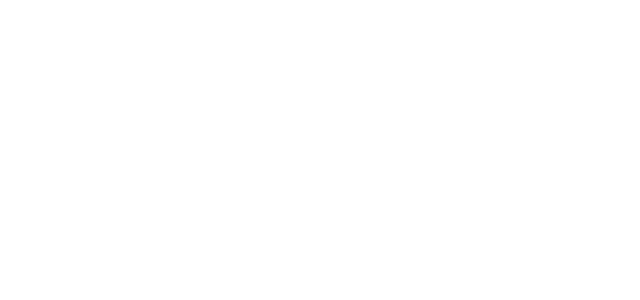
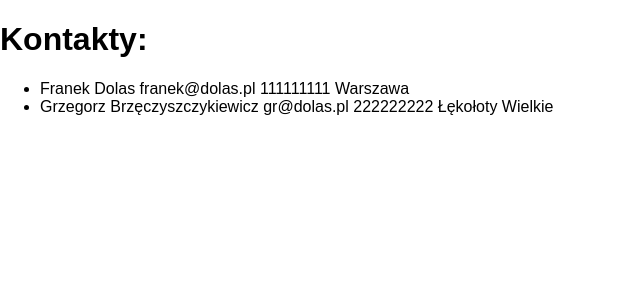
Before and after one commit to jurek2006/react-contacts-exercise_redux, a React (Create React App) app: page / in a window 1280 px wide. Shown: the top 300 px of the page, without its empty margins (0-640 px from the left). Built offline with nearby package versions, Linux system fonts and the light colour scheme.

Commit message:
Dodanie Context API przechowującego dane o kontaktach (w stanie)

```diff
--- a/package.json
+++ b/package.json
@@ -5,7 +5,8 @@
   "dependencies": {
     "react": "^16.5.2",
     "react-dom": "^16.5.2",
-    "react-scripts": "1.1.5"
+    "react-scripts": "1.1.5",
+    "uuid": "^3.3.2"
   },
   "scripts": {
     "start": "react-scripts start",
--- a/src/App.js
+++ b/src/App.js
@@ -1,9 +1,17 @@
 import React, { Component } from "react";
 import "./App.css";
+import { Contacts } from "./components/Contacts";
+import { Provider } from "./context";
 
 class App extends Component {
     render() {
-        return <div className="App" />;
+        return (
+            <Provider>
+                <div className="App">
+                    <Contacts />
+                </div>
+            </Provider>
+        );
     }
 }
 
--- /dev/null
+++ b/src/components/Contact.js
@@ -0,0 +1,14 @@
+import React, { Component } from "react";
+
+export class Contact extends Component {
+    render() {
+        const { firstName, lastName, email, phone, city } = this.props.contact;
+        return (
+            <li>
+                {firstName} {lastName} {email} {phone} {city}
+            </li>
+        );
+    }
+}
+
+export default Contact;
--- /dev/null
+++ b/src/components/Contacts.js
@@ -0,0 +1,33 @@
+import React, { Component } from "react";
+import { Contact } from "./Contact";
+import { Consumer } from "../context";
+
+export class Contacts extends Component {
+    renderContactsList() {
+        return (
+            <Consumer>
+                {value => {
+                    const { contacts } = value;
+                    return (
+                        <ul>
+                            {contacts.map(contact => (
+                                <Contact key={contact.id} contact={contact} />
+                            ))}
+                        </ul>
+                    );
+                }}
+            </Consumer>
+        );
+    }
+
+    render() {
+        return (
+            <div>
+                <h1>Kontakty:</h1>
+                {this.renderContactsList()}
+            </div>
+        );
+    }
+}
+
+export default Contacts;
--- /dev/null
+++ b/src/context.js
@@ -0,0 +1,36 @@
+import React, { Component } from "react";
+import uuid from "uuid";
+const Context = React.createContext();
+
+export class Provider extends Component {
+    state = {
+        contacts: [
+            {
+                firstName: "Franek",
+                lastName: "Dolas",
+                email: "franek@dolas.pl",
+                phone: "111111111",
+                city: "Warszawa",
+                id: uuid()
+            },
+            {
+                firstName: "Grzegorz",
+                lastName: "Brzęczyszczykiewicz",
+                phone: "222222222",
+                email: "gr@dolas.pl",
+                city: "Łękołoty Wielkie",
+                id: uuid()
+            }
+        ]
+    };
+
+    render() {
+        return (
+            <Context.Provider value={this.state}>
+                {this.props.children}
+            </Context.Provider>
+        );
+    }
+}
+
+export const Consumer = Context.Consumer;
```
